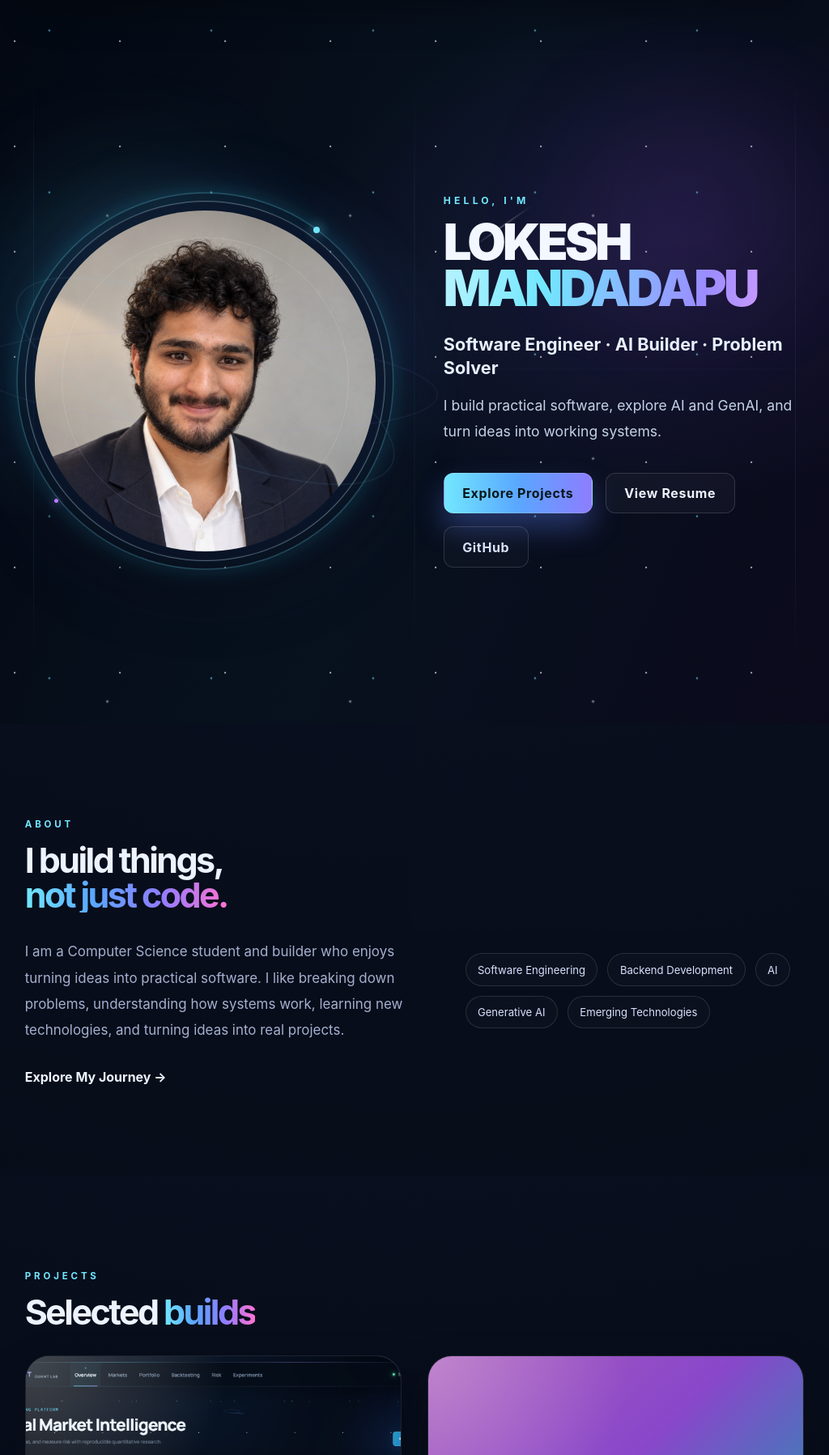
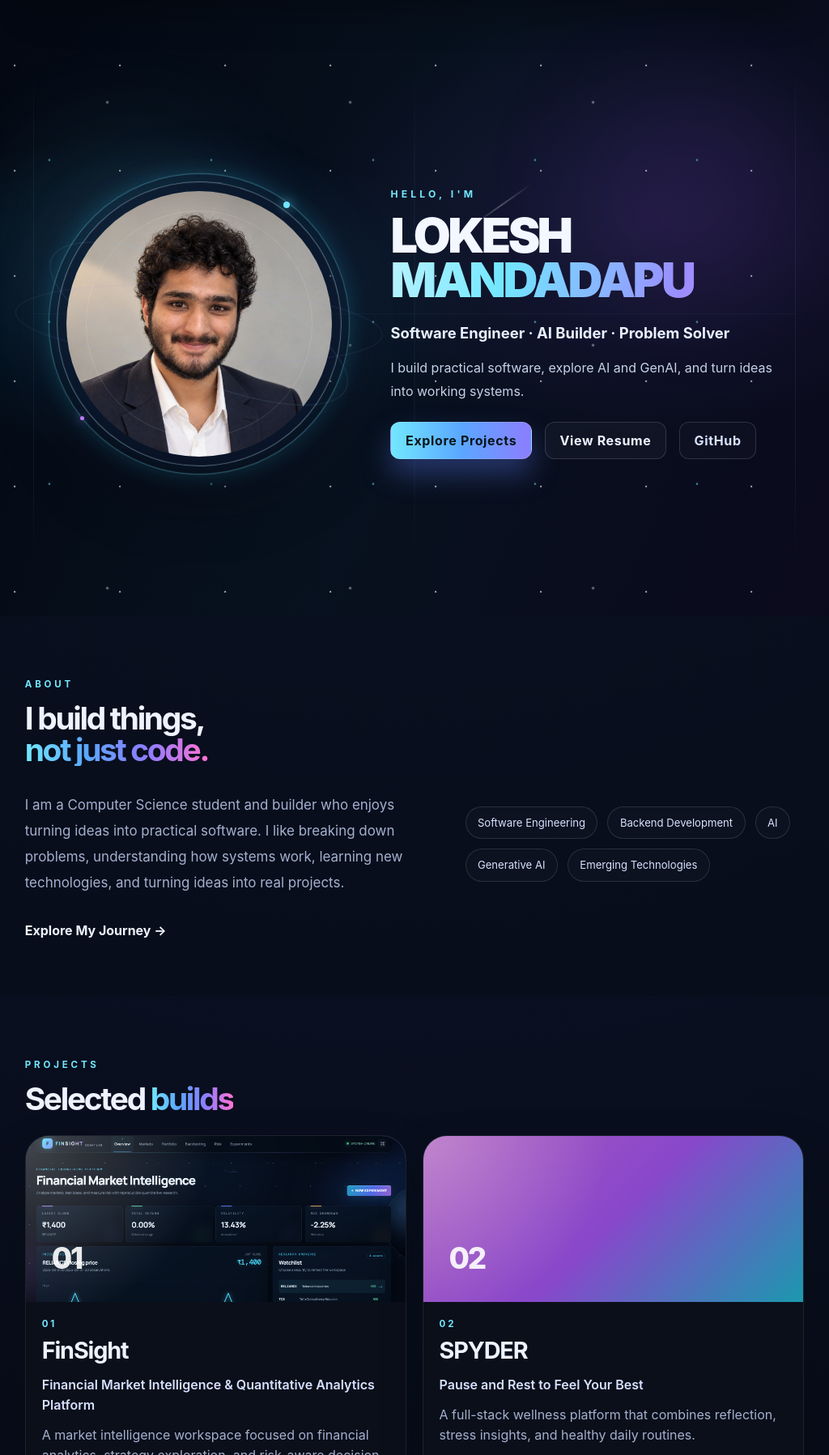
Before and after one commit to lokesh-mandadapu/lokesh-portfolio, a React (Vite) app: page / in a window 1024 px wide. Shown: the part 103-1900 px from the top of the page at 81% size. Built offline with nearby package versions, Linux system fonts and the light colour scheme; no server answers.

Commit message:
Refine responsive portfolio scaling

```diff
--- a/src/App.css
+++ b/src/App.css
@@ -1407,6 +1407,292 @@ button, input, textarea {
   }
 }
 
+@media (min-width: 900px) and (max-width: 1100px) {
+  .main-nav {
+    min-height: 72px;
+    padding: 0.8rem 1.2rem;
+  }
+
+  .nav-links {
+    gap: 1rem;
+  }
+
+  .nav-link {
+    font-size: 0.94rem;
+  }
+
+  .hero-section {
+    min-height: auto;
+    padding: 6.5rem 2.5vw 4rem;
+  }
+
+  .hero-content {
+    width: 92vw;
+    grid-template-columns: minmax(0, 0.9fr) minmax(0, 1.1fr);
+    gap: 2rem;
+  }
+
+  .hero-visual {
+    height: min(54vw, 470px);
+  }
+
+  .profile-frame {
+    width: min(410px, 86%);
+  }
+
+  .hero-intro h1 {
+    font-size: clamp(3rem, 5.8vw, 4.8rem);
+  }
+
+  .hero-intro h2 {
+    margin-top: 1.15rem;
+    font-size: clamp(1.15rem, 1.7vw, 1.55rem);
+  }
+
+  .hero-description {
+    max-width: 34rem;
+    font-size: 1rem;
+    line-height: 1.7;
+  }
+
+  .hero-actions {
+    margin-top: 1.5rem;
+    gap: 0.7rem;
+  }
+
+  .button {
+    padding: 0.75rem 1.1rem;
+  }
+
+  .section-shell {
+    padding: 4.5rem 0;
+  }
+
+  .section-header {
+    margin-bottom: 1.6rem;
+  }
+
+  .section-header h2,
+  .page-hero h1,
+  .about-preview h2,
+  .contact-section h2 {
+    font-size: clamp(2rem, 3.8vw, 3rem);
+  }
+
+  .project-grid {
+    grid-template-columns: repeat(2, minmax(0, 1fr));
+    gap: 1.2rem;
+  }
+
+  .project-visual {
+    height: 205px;
+    padding: 1.1rem;
+  }
+
+  .project-body {
+    padding: 1.25rem;
+  }
+
+  .project-body h3 {
+    font-size: clamp(1.3rem, 1.8vw, 1.8rem);
+  }
+
+  .certificate-grid {
+    grid-template-columns: repeat(2, minmax(0, 1fr));
+    gap: 1.1rem;
+  }
+
+  .certificate-visual {
+    min-height: 210px;
+  }
+
+  .certificate-meta {
+    padding: 1rem;
+  }
+
+  .detail-shell,
+  .narrow-shell {
+    width: 92vw;
+  }
+
+  .project-detail-hero {
+    padding-top: 3.5rem;
+  }
+
+  .project-detail-hero h1 {
+    font-size: clamp(2.8rem, 5.5vw, 4.8rem);
+  }
+
+  .detail-grid {
+    gap: 1rem;
+  }
+
+  .detail-panel {
+    min-height: 190px;
+    padding: 1.25rem;
+  }
+
+  .detail-panel h2 {
+    font-size: clamp(1.55rem, 2.2vw, 2.1rem);
+  }
+
+  .gallery-grid {
+    gap: 1rem;
+  }
+
+  .gallery-item {
+    min-height: 250px;
+  }
+}
+
+@media (min-width: 900px) and (max-width: 1100px) {
+  .site-header {
+    padding-top: 0.55rem;
+  }
+
+  .main-nav {
+    min-height: 72px;
+    padding: 0.8rem 1.2rem;
+    border-radius: 18px;
+  }
+
+  .nav-links {
+    gap: 1rem;
+  }
+
+  .nav-link {
+    font-size: 0.94rem;
+  }
+
+  .hero-section {
+    min-height: auto;
+    padding: 6.5rem 2.5vw 4rem;
+  }
+
+  .hero-content {
+    width: 92vw;
+    grid-template-columns: minmax(0, 0.9fr) minmax(0, 1.1fr);
+    gap: 2rem;
+  }
+
+  .hero-visual {
+    height: min(54vw, 470px);
+  }
+
+  .profile-frame {
+    width: min(410px, 86%);
+  }
+
+  .hero-intro h1 {
+    font-size: clamp(3rem, 5.8vw, 4.8rem);
+  }
+
+  .hero-intro h2 {
+    margin-top: 1.15rem;
+    font-size: clamp(1.15rem, 1.7vw, 1.55rem);
+  }
+
+  .hero-description {
+    max-width: 34rem;
+    font-size: 1rem;
+    line-height: 1.7;
+  }
+
+  .hero-actions {
+    margin-top: 1.5rem;
+    gap: 0.7rem;
+  }
+
+  .button {
+    padding: 0.75rem 1.1rem;
+  }
+
+  .section-shell {
+    padding: 4.5rem 0;
+  }
+
+  .section-header {
+    margin-bottom: 1.6rem;
+  }
+
+  .section-header h2,
+  .page-hero h1,
+  .about-preview h2,
+  .contact-section h2 {
+    font-size: clamp(2rem, 3.8vw, 3rem);
+  }
+
+  .project-grid {
+    grid-template-columns: repeat(2, minmax(0, 1fr));
+    gap: 1.2rem;
+  }
+
+  .project-visual {
+    height: 205px;
+    padding: 1.1rem;
+  }
+
+  .project-body {
+    padding: 1.25rem;
+  }
+
+  .project-body h3 {
+    font-size: clamp(1.3rem, 1.8vw, 1.8rem);
+  }
+
+  .project-tagline,
+  .project-summary {
+    line-height: 1.55;
+  }
+
+  .certificate-grid {
+    grid-template-columns: repeat(2, minmax(0, 1fr));
+    gap: 1.1rem;
+  }
+
+  .certificate-visual {
+    min-height: 210px;
+  }
+
+  .certificate-meta {
+    padding: 1rem;
+  }
+
+  .detail-shell,
+  .narrow-shell {
+    width: 92vw;
+  }
+
+  .project-detail-hero {
+    padding-top: 3.5rem;
+  }
+
+  .project-detail-hero h1 {
+    font-size: clamp(2.8rem, 5.5vw, 4.8rem);
+  }
+
+  .detail-grid {
+    gap: 1rem;
+  }
+
+  .detail-panel {
+    min-height: 190px;
+    padding: 1.25rem;
+  }
+
+  .detail-panel h2 {
+    font-size: clamp(1.55rem, 2.2vw, 2.1rem);
+  }
+
+  .gallery-grid {
+    gap: 1rem;
+  }
+
+  .gallery-item {
+    min-height: 250px;
+  }
+}
+
 /* Balanced scale and persistent navigation pass. These values intentionally
    stay wide while bringing the largest blocks back to a comfortable reading
    scale. */
@@ -1582,6 +1868,146 @@ button, input, textarea {
 
   .certificate-visual {
     min-height: 260px;
+  }
+}
+
+/* Apply the intermediate scale after the wide desktop rules so the 900–1100px
+   viewport is intentionally balanced instead of inheriting desktop sizing. */
+@media (min-width: 900px) and (max-width: 1100px) {
+  .main-nav {
+    min-height: 72px;
+    padding: 0.8rem 1.2rem;
+  }
+
+  .nav-links {
+    gap: 1rem;
+  }
+
+  .nav-link {
+    font-size: 0.94rem;
+  }
+
+  .hero-section {
+    min-height: auto;
+    padding: 6.5rem 2.5vw 4rem;
+  }
+
+  .hero-content {
+    width: 92vw;
+    grid-template-columns: minmax(0, 0.9fr) minmax(0, 1.1fr);
+    gap: 2rem;
+  }
+
+  .hero-visual {
+    height: min(54vw, 470px);
+  }
+
+  .profile-frame {
+    width: min(410px, 86%);
+  }
+
+  .hero-intro h1 {
+    font-size: clamp(3rem, 5.8vw, 4.8rem);
+  }
+
+  .hero-intro h2 {
+    margin-top: 1.15rem;
+    font-size: clamp(1.15rem, 1.7vw, 1.55rem);
+  }
+
+  .hero-description {
+    max-width: 34rem;
+    font-size: 1rem;
+    line-height: 1.7;
+  }
+
+  .hero-actions {
+    margin-top: 1.5rem;
+    gap: 0.7rem;
+  }
+
+  .button {
+    padding: 0.75rem 1.1rem;
+  }
+
+  .section-shell {
+    padding: 4.5rem 0;
+  }
+
+  .section-header {
+    margin-bottom: 1.6rem;
+  }
+
+  .section-header h2,
+  .page-hero h1,
+  .about-preview h2,
+  .contact-section h2 {
+    font-size: clamp(2rem, 3.8vw, 3rem);
+  }
+
+  .project-grid {
+    grid-template-columns: repeat(2, minmax(0, 1fr));
+    gap: 1.2rem;
+  }
+
+  .project-visual {
+    height: 205px;
+    padding: 1.1rem;
+  }
+
+  .project-body {
+    padding: 1.25rem;
+  }
+
+  .project-body h3 {
+    font-size: clamp(1.3rem, 1.8vw, 1.8rem);
+  }
+
+  .certificate-grid {
+    grid-template-columns: repeat(2, minmax(0, 1fr));
+    gap: 1.1rem;
+  }
+
+  .certificate-visual {
+    min-height: 210px;
+  }
+
+  .certificate-meta {
+    padding: 1rem;
+  }
+
+  .detail-shell,
+  .narrow-shell {
+    width: 92vw;
+  }
+
+  .project-detail-hero {
+    padding-top: 3.5rem;
+  }
+
+  .project-detail-hero h1 {
+    font-size: clamp(2.8rem, 5.5vw, 4.8rem);
+  }
+
+  .detail-grid {
+    gap: 1rem;
+  }
+
+  .detail-panel {
+    min-height: 190px;
+    padding: 1.25rem;
+  }
+
+  .detail-panel h2 {
+    font-size: clamp(1.55rem, 2.2vw, 2.1rem);
+  }
+
+  .gallery-grid {
+    gap: 1rem;
+  }
+
+  .gallery-item {
+    min-height: 250px;
   }
 }
 
@@ -2135,3 +2561,22 @@ button, input, textarea {
     letter-spacing: -0.055em;
   }
 }
+
+@media (min-width: 900px) and (max-width: 1100px) {
+  .section-shell { padding: 4.5rem 0; }
+  .hero-section { min-height: auto; padding: 6.5rem 2.5vw 4rem; }
+  .hero-content { width: 92vw; grid-template-columns: minmax(0, 0.9fr) minmax(0, 1.1fr); gap: 2rem; }
+  .hero-visual { height: min(54vw, 470px); }
+  .profile-frame { width: min(410px, 86%); }
+  .hero-intro h1 { font-size: clamp(3rem, 5.8vw, 4.8rem); }
+  .hero-intro h2 { font-size: clamp(1.15rem, 1.7vw, 1.55rem); }
+  .hero-description { font-size: 1rem; }
+  .hero-actions { margin-top: 1.5rem; }
+  .project-grid { grid-template-columns: repeat(2, minmax(0, 1fr)); gap: 1.2rem; }
+  .project-visual { height: 205px; }
+  .project-body { padding: 1.25rem; }
+  .certificate-grid { grid-template-columns: repeat(2, minmax(0, 1fr)); gap: 1.1rem; }
+  .certificate-visual { min-height: 210px; }
+  .detail-panel { min-height: 190px; padding: 1.25rem; }
+  .gallery-item { min-height: 250px; }
+}
```
